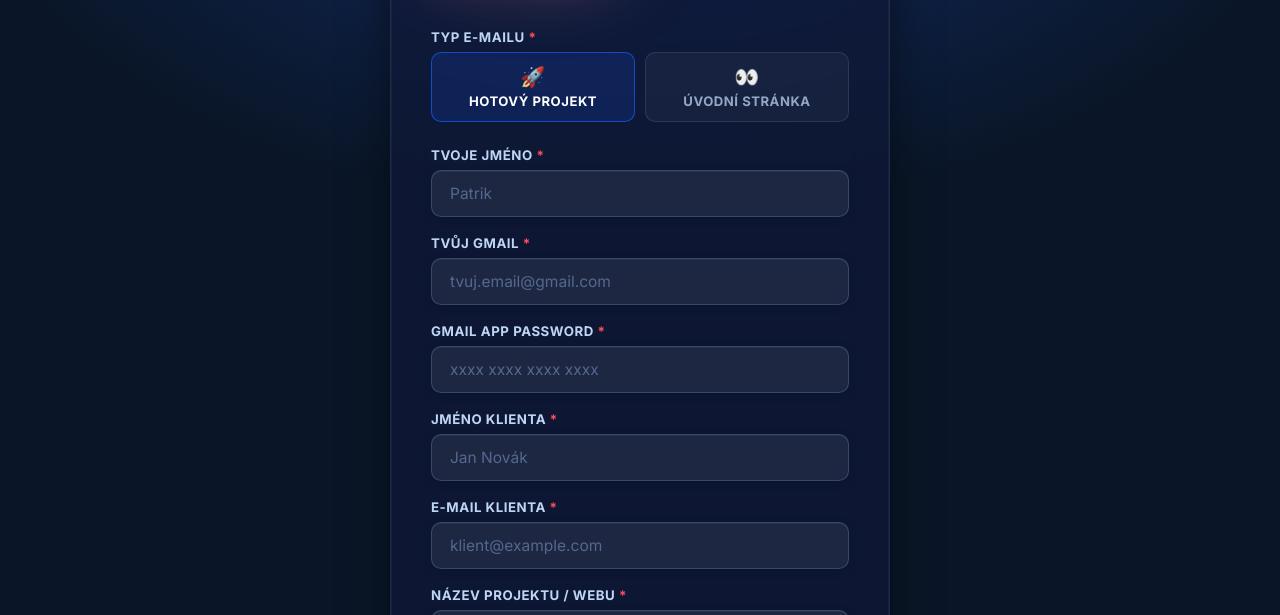
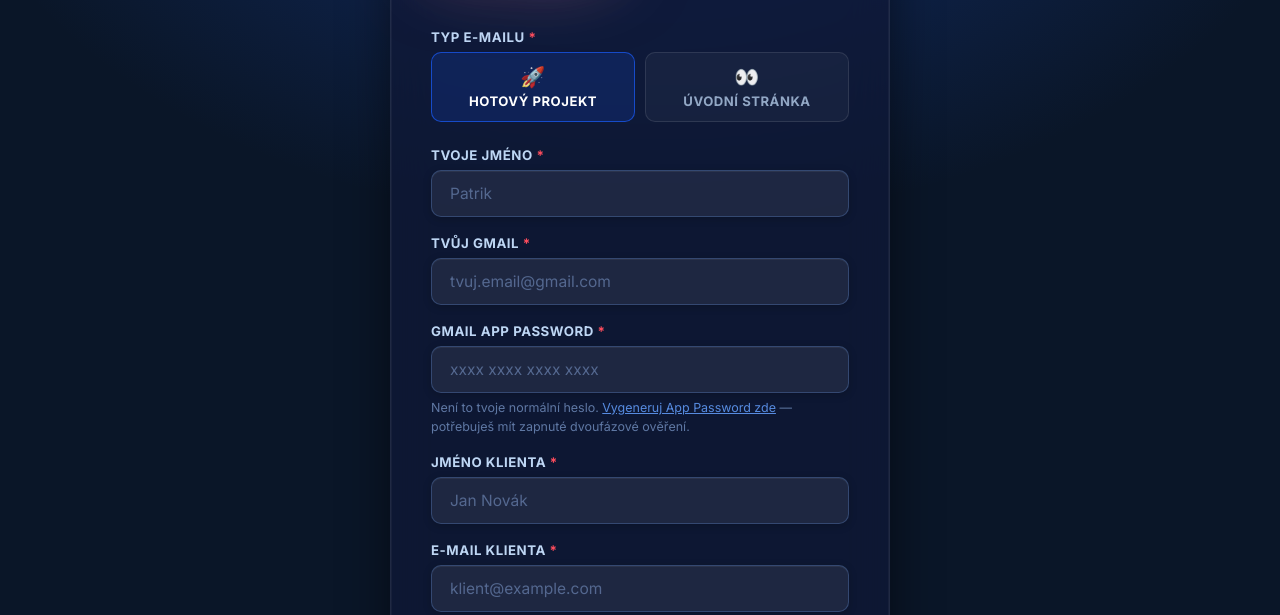
Before and after one commit to patrikkaleja2002-rgb/web-agent, a website: page public/index.html in a window 1280 px wide. Shown: the part 139-754 px from the top of the page. Drawn offline with Linux system fonts and the light colour scheme.

Commit message:
Add App Password help link in form

```diff
--- a/public/index.html
+++ b/public/index.html
@@ -249,6 +249,11 @@
 
       <label class="required" for="appPassword">Gmail App Password</label>
       <input type="password" id="appPassword" placeholder="xxxx xxxx xxxx xxxx" required />
+      <div style="margin-top:-12px;margin-bottom:18px;font-size:0.78rem;color:rgba(150,185,240,0.6);line-height:1.5">
+        Není to tvoje normální heslo.
+        <a href="https://myaccount.google.com/apppasswords" target="_blank" style="color:rgba(100,160,255,0.85);text-decoration:underline">Vygeneruj App Password zde</a>
+        — potřebuješ mít zapnuté dvoufázové ověření.
+      </div>
 
       <!-- Klient -->
       <label class="required" for="clientName">Jméno klienta</label>
```
Also changed, not shown: .claude/launch.json (added).
